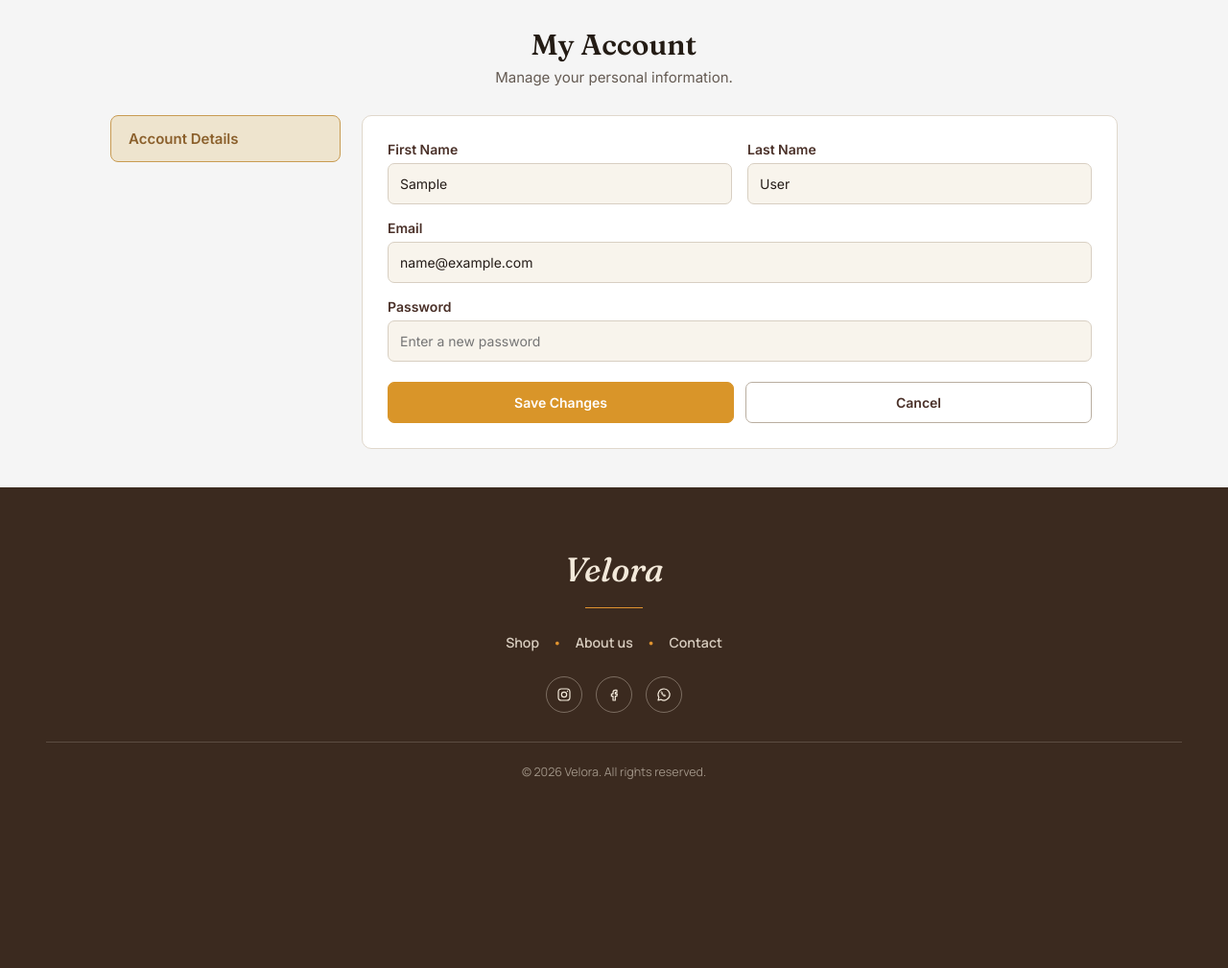
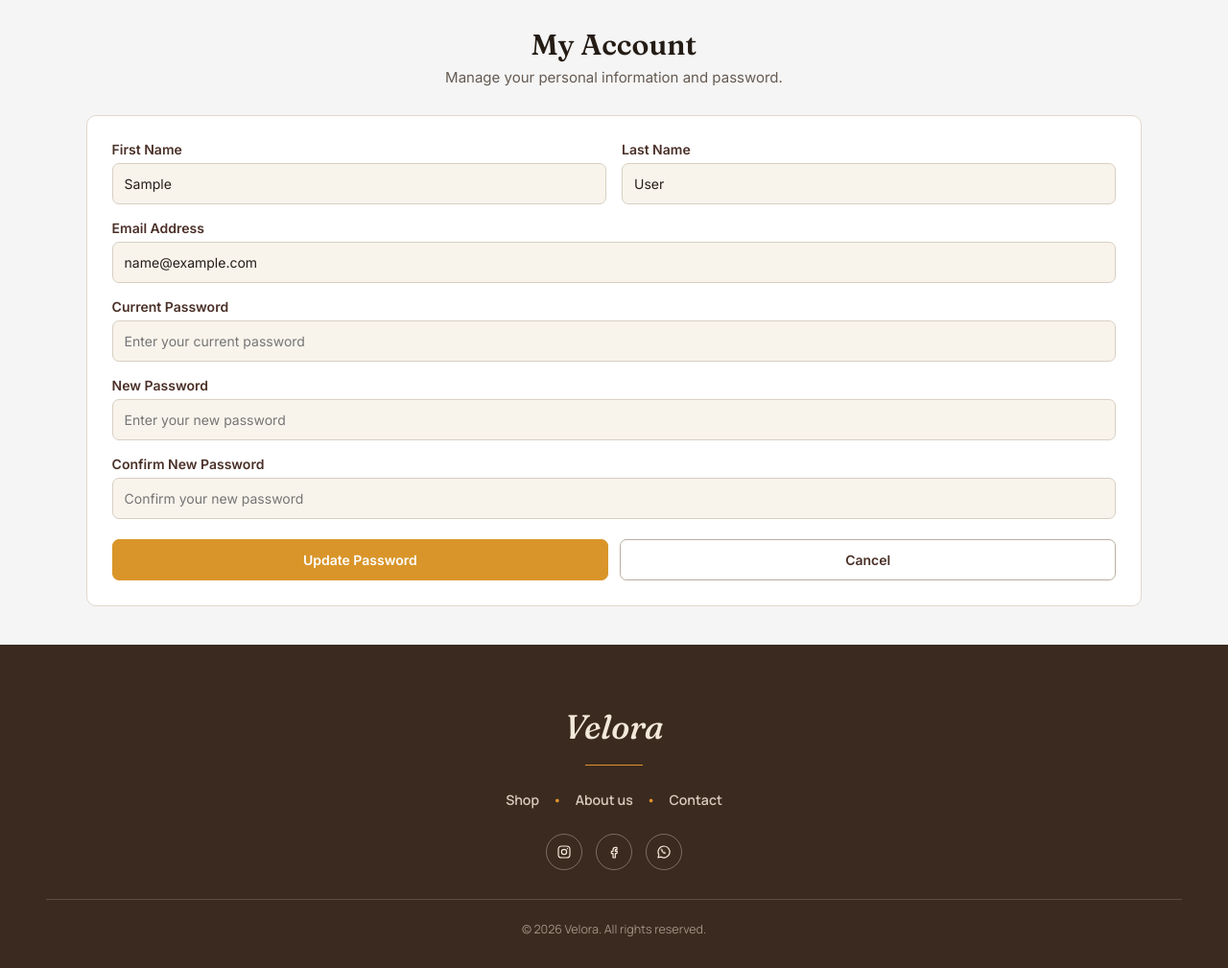
Before and after one commit to manorthecreator/The-Code-Collective, a Django app: page /accounts_app/account/ in a window 1280 px wide. Shown: the part 84-1093 px from the top of the page at 96% size. Before the commit the page ends 897 px from the top, so only its background shows below. Run offline with Django 5.2, Linux system fonts and the light colour scheme; the visitor is signed in with stand-in values (Sample User, id 1).

Commit message:
Update account page layout and password management

```diff
--- a/accounts_app/static/css/account.css
+++ b/accounts_app/static/css/account.css
@@ -178,3 +178,21 @@
         flex-direction: column;
     }
 }
+
+.error-message {
+    display: block;
+    width: 100%;
+    box-sizing: border-box;
+
+    color: #c0392b;
+    background-color: #fcebea;
+    border: 1px solid #e5b7b1;
+
+    padding: 12px 15px;
+    margin: 0 0 18px 0;
+    border-radius: 6px;
+
+    font-size: 14px;
+    line-height: 1.5;
+    font-weight: 500;
+}
--- a/accounts_app/templates/accounts_app/account_information.html
+++ b/accounts_app/templates/accounts_app/account_information.html
@@ -1,4 +1,3 @@
-
 {% extends "store_app/base.html" %}
 {% load static %}
 
@@ -9,59 +8,98 @@
 {% endblock %}
 
 {% block content %}
+
 <section class="account-page">
 
     <div class="account-heading">
         <h1>My Account</h1>
-        <p>Manage your personal information.</p>
+        <p>Manage your personal information and password.</p>
     </div>
 
-    <div class="account-layout">
+    <div class="account-content">
 
-        <aside class="account-sidebar">
-            <a href="#account-details" class="sidebar-link active">
-                Account Details
-            </a>
-        </aside>
+        <form method="POST"
+              action="{% url 'accounts_app:account' %}"
+              class="account-form">
 
-        <div class="account-content" id="account-details">
+            {% csrf_token %}
 
-           <form method="POST" action="{% url 'accounts_app:account' %}" class="account-form">
-            {% csrf_token %}
+            {% if messages %}
+                {% for message in messages %}
+                    <p class="{% if message.tags == 'error' %}error-message{% else %}success-message{% endif %}">
+                        {{ message }}
+                    </p>
+                {% endfor %}
+            {% endif %}
 
             <div class="name-row">
                 <div class="form-group">
                     <label for="first_name">First Name</label>
-                        <input type="text" id="first_name"
-                               name="first_name"
+                    <input
+                        type="text"
+                        id="first_name"
                         value="{{ request.user.first_name }}"
-                               required>
+                        readonly
+                    >
                 </div>
 
                 <div class="form-group">
                     <label for="last_name">Last Name</label>
-                        <input type="text" id="last_name"
-                               name="last_name"
+                    <input
+                        type="text"
+                        id="last_name"
                         value="{{ request.user.last_name }}"
-                               required>
+                        readonly
+                    >
                 </div>
             </div>
 
             <div class="form-group">
-                    <label for="email">Email</label>
-                    <input type="email" id="email" name="email"
-                           value="{{ request.user.email }}" required>
+                <label for="email">Email Address</label>
+                <input
+                    type="email"
+                    id="email"
+                    value="{{ request.user.email }}"
+                    readonly
+                >
             </div>
 
             <div class="form-group">
-                    <label for="password">Password</label>
-                    <input type="password" id="password" name="password"
-                           placeholder="Enter a new password ">
+                <label for="current_password">Current Password</label>
+                <input
+                    type="password"
+                    id="current_password"
+                    name="current_password"
+                    placeholder="Enter your current password"
+                    required
+                >
+            </div>
+
+            <div class="form-group">
+                <label for="new_password">New Password</label>
+                <input
+                    type="password"
+                    id="new_password"
+                    name="new_password"
+                    placeholder="Enter your new password"
+                    required
+                >
+            </div>
+
+            <div class="form-group">
+                <label for="confirm_password">Confirm New Password</label>
+                <input
+                    type="password"
+                    id="confirm_password"
+                    name="confirm_password"
+                    placeholder="Confirm your new password"
+                    required
+                >
             </div>
 
             <div class="account-actions">
                 <button type="submit" class="save-button">
-                        Save Changes
+                    Update Password
                 </button>
 
                 <button type="reset" class="cancel-button">
@@ -72,7 +110,7 @@
         </form>
 
     </div>
-    </div>
 
 </section>
+
 {% endblock %}
--- a/accounts_app/views.py
+++ b/accounts_app/views.py
@@ -1,3 +1,4 @@
+import re
 from django.shortcuts import render
 from django.http import HttpResponse
 from django.shortcuts import render, redirect
@@ -13,6 +14,7 @@ from django.shortcuts import render, redirect
 def index(request):
     #return HttpResponse("Hello from My App!")
     return render(request, 'accounts_app/login.html')
+
 
 def login_view(request):
 
@@ -30,7 +32,10 @@ def login_view(request):
         if user is not None:
             login(request, user)
 
-            return redirect('store_app:home')
+            if user.is_superuser:
+                return redirect('admin_app:dashboard')
+            else:
+                return redirect('store_app:home')
 
         else:
             return render(
@@ -40,6 +45,9 @@ def login_view(request):
                     'error': 'Invalid email or password.'
                 }
             )
+
+    return render(request, 'accounts_app/login.html')
+
 
 
 def register(request):
@@ -51,6 +59,56 @@ def register(request):
         email = request.POST.get('email')
         password = request.POST.get('password')
         confirm_password = request.POST.get('confirm_password')
+
+        # Check password length
+        if len(password) <= 10 or len(password) >= 16:
+            return render(
+                request,
+                'accounts_app/register.html',
+                {
+                    'error': 'Password must contain 11 to 15 characters.'
+                }
+            )
+
+        # Check if the first character is uppercase
+        if not re.match(r'^[A-Z]', password):
+            return render(
+                request,
+                'accounts_app/register.html',
+                {
+                    'error': 'Password must start with a capital letter.'
+                }
+            )
+
+        # Check for at least one lowercase letter
+        if not re.search(r'[a-z]', password):
+            return render(
+                request,
+                'accounts_app/register.html',
+                {
+                    'error': 'Password must contain at least one lowercase letter.'
+                }
+            )
+
+        # Check for at least one digit
+        if not re.search(r'[0-9]', password):
+            return render(
+                request,
+                'accounts_app/register.html',
+                {
+                    'error': 'Password must contain at least one digit.'
+                }
+            )
+
+        # Check for at least one special character
+        if not re.search(r'[^A-Za-z0-9]', password):
+            return render(
+                request,
+                'accounts_app/register.html',
+                {
+                    'error': 'Password must contain at least one special character.'
+                }
+            )
 
         # Check if passwords match
         if password != confirm_password:
@@ -87,34 +145,86 @@ def register(request):
     return render(request, 'accounts_app/register.html')
 
 
+
+
 @login_required(login_url="accounts_app:login")
 def account_info(request):
     user = request.user
 
     if request.method == "POST":
-        first_name = request.POST.get("first_name", "").strip()
-        last_name = request.POST.get("last_name", "").strip()
-        email = request.POST.get("email", "").strip()
-        new_password = request.POST.get("password", "")
 
-        # Check whether another user already uses this email
-        if User.objects.filter(email__iexact=email).exclude(pk=user.pk).exists():
-            messages.error(request, "This email address is already in use.")
+        current_password = request.POST.get("current_password", "")
+        new_password = request.POST.get("new_password", "")
+        confirm_password = request.POST.get("confirm_password", "")
+
+        # Check the current password
+        if not user.check_password(current_password):
+            messages.error(request, "Your current password is incorrect.")
             return redirect("accounts_app:account")
 
-        # Update the user's information
-        user.first_name = first_name
-        user.last_name = last_name
-        user.email = email
+        # Check password length
+        if len(new_password) < 11 or len(new_password) > 15:
+            messages.error(
+                request,
+                "Password must contain 11 to 15 characters."
+            )
+            return redirect("accounts_app:account")
+
+        # Check that the first character is uppercase
+        if not re.match(r'^[A-Z]', new_password):
+            messages.error(
+                request,
+                "Password must start with a capital letter."
+            )
+            return redirect("accounts_app:account")
+
+        # Check for a lowercase letter
+        if not re.search(r'[a-z]', new_password):
+            messages.error(
+                request,
+                "Password must contain at least one lowercase letter."
+            )
+            return redirect("accounts_app:account")
+
+        # Check for a digit
+        if not re.search(r'[0-9]', new_password):
+            messages.error(
+                request,
+                "Password must contain at least one digit."
+            )
+            return redirect("accounts_app:account")
+
+        # Check for a special character
+        if not re.search(r'[^A-Za-z0-9]', new_password):
+            messages.error(
+                request,
+                "Password must contain at least one special character."
+            )
+            return redirect("accounts_app:account")
+
+        # Check that the new passwords match
+        if new_password != confirm_password:
+            messages.error(
+                request,
+                "The new passwords do not match."
+            )
+            return redirect("accounts_app:account")
+
+        # Save the new password to the user's account
+        user.set_password(new_password)
         user.save()
 
-        # Change password only if a new one was entered
-        if new_password:
-            user.set_password(new_password)
-            user.save()
-            update_session_auth_hash(request, user)
+        # Keep the user logged in after changing the password
+        update_session_auth_hash(request, user)
 
-        messages.success(request, "Your account information has been updated successfully.")
+        messages.success(
+            request,
+            "Your password has been updated successfully."
+        )
+
         return redirect("accounts_app:account")
 
-    return render(request, "accounts_app/account_information.html")
+    return render(
+        request,
+        "accounts_app/account_information.html"
+    )
```
Also changed, not shown: accounts_app/static/css/login.css (+18 -0 lines), accounts_app/templates/accounts_app/login.html (+7 -0 lines), accounts_app/templates/accounts_app/register.html (+7 -1 lines). Lines whose indentation alone changed are shown as unchanged.
